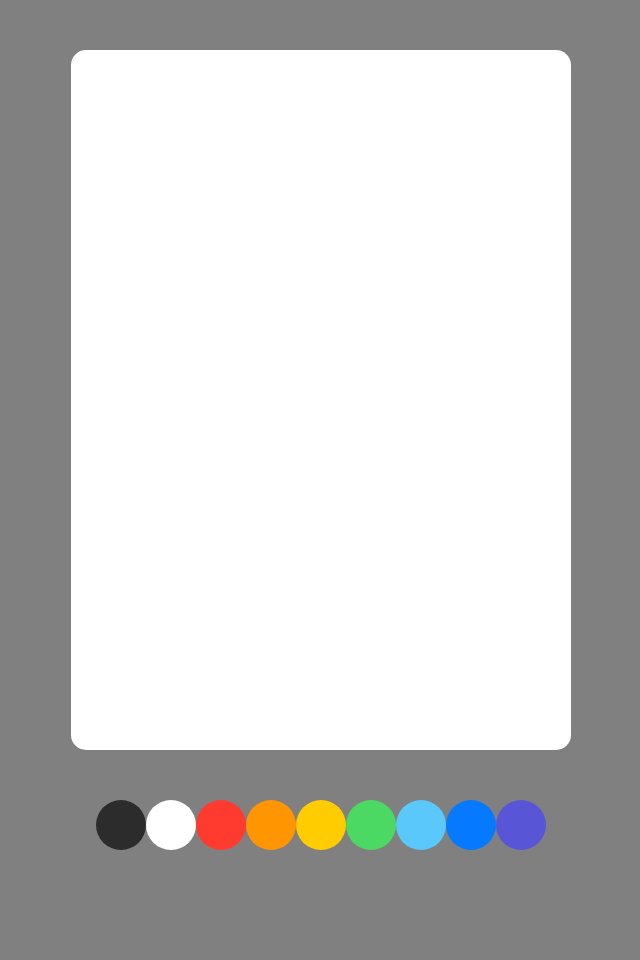
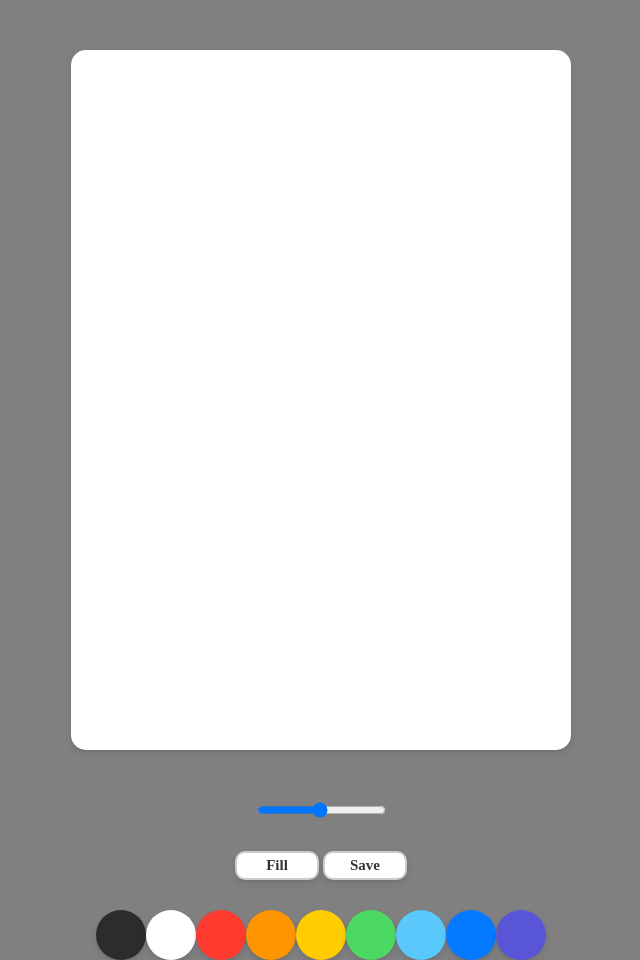
Before and after one commit to David-Lee-dev/Vanilla-js-study, a plain HTML site: page 01_paint_clone_coding/index.html in a window 1280 px wide. Shown: the whole page, without its empty margins (319-959 px from the left). Before the commit the page ends 850 px from the top, so only its background shows below. Drawn offline with nearby package versions, Linux system fonts and the light colour scheme.

Commit message:
Add second setup

```diff
--- a/01_paint_clone_coding/index.html
+++ b/01_paint_clone_coding/index.html
@@ -14,6 +14,13 @@
 <body>
   <canvas id="jsCanvas" class="canvas"></canvas>
   <div class="controls">
+    <div class="controls__range">
+      <input type="range" id="jsRange" min="0.1" max="5" value="2.5" step="0.1">
+    </div>
+    <div class="controls__btns">
+      <button id="jsMode">Fill</button>
+      <button id="jsSave">Save</button>
+    </div>
     <div class="controls__colors" id="jsColors">
       <div class="controls__color" style="background-color:#2c2c2c;"></div>
       <div class="controls__color" style="background-color:white;"></div>
--- a/01_paint_clone_coding/styles.css
+++ b/01_paint_clone_coding/styles.css
@@ -11,21 +11,52 @@ body {
   background-color: white;
   border-radius: 15px;
   margin-top: 50px;
-  box-shadow: 0 4px 6px rgba(50, 50, 93, 0, 11), 0 4px 6px rgba(50, 50, 93, 0, 11);
+  box-shadow: 0 4px 6px rgba(50, 50, 93, 0.11), 0 1px 3px rgba(0, 0, 0, 0.08);
 }
 
 .controls {
   margin-top: 50px;
+  display: flex;
+  flex-direction: column;
+  align-items: center;
+}
+
+.controls .controls__btns {
+  margin-top: 30px;
+}
+
+.controls .controls__btns button {
+  /* 버튼 스타일 아예 없애버리기 */
+  all: unset;
+  cursor: pointer;
+  background-color: white;
+  padding: 5px 0;
+  width: 80px;
+  text-align: center;
+  border-radius: 10px;
+  box-shadow: 0 4px 6px rgba(50, 50, 93, 0.11), 0 1px 3px rgba(0, 0, 0, 0.08);
+  border: 2px solid rgba(0, 0, 0, 0.2);
+  color: rgba(0, 0, 0, 0.8);
+  font-weight: 600;
+  font-size: 15px;
+}
+
+/* 버튼 눌렀을 때 딸깍딸깍 */
+.controls .controls__btns button:active {
+  transform: scale(0.98);
 }
 
 .controls .controls__colors {
   display: flex;
+  margin-top: 30px;
 }
 
 .controls__colors .controls__color {
   width: 50px;
   height: 50px;
-  box-shadow: 0 4px 6px rgba(50, 50, 93, 0, 11), 0 4px 6px rgba(50, 50, 93, 0, 11);
+  box-shadow: 0 4px 6px rgba(50, 50, 93, 0.11), 0 1px 3px rgba(0, 0, 0, 0.08);
   border-radius: 50%;
   cursor: pointer;
 }
+
+.controls .controls__range {}
```
